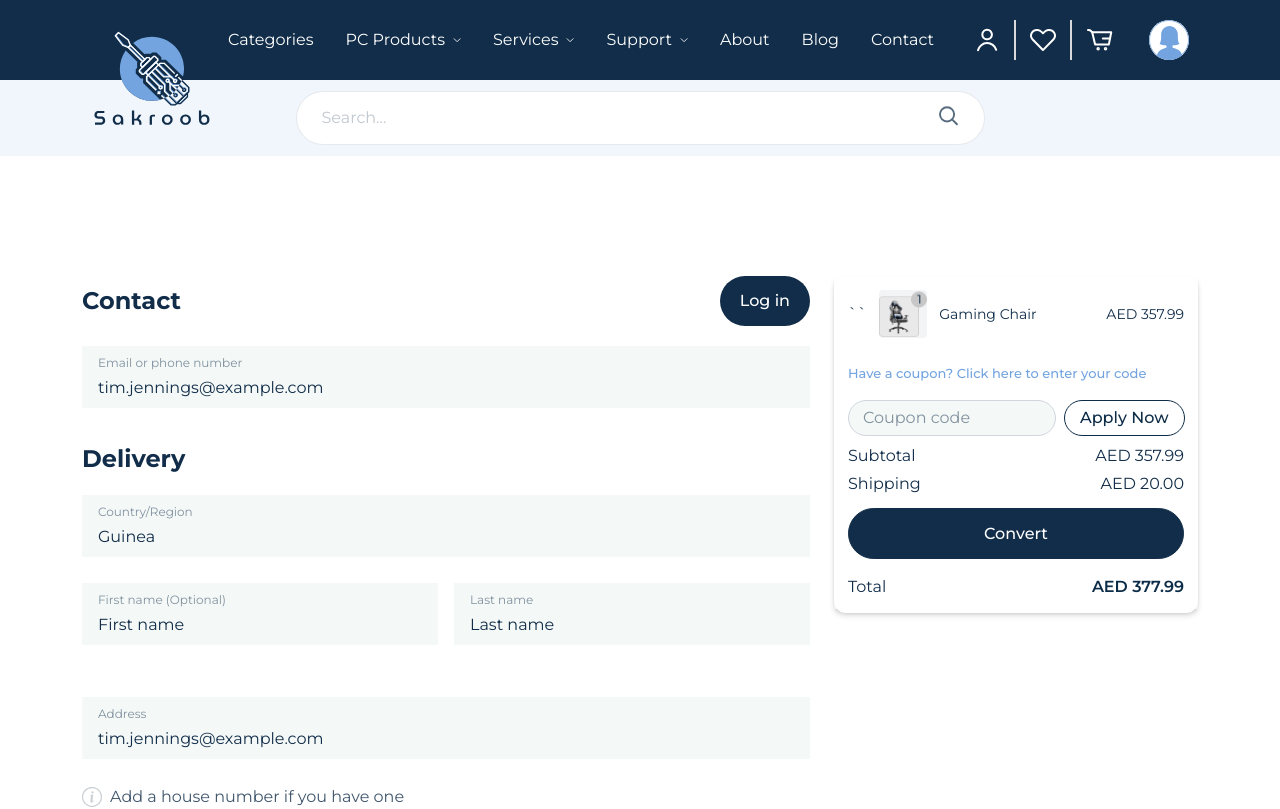
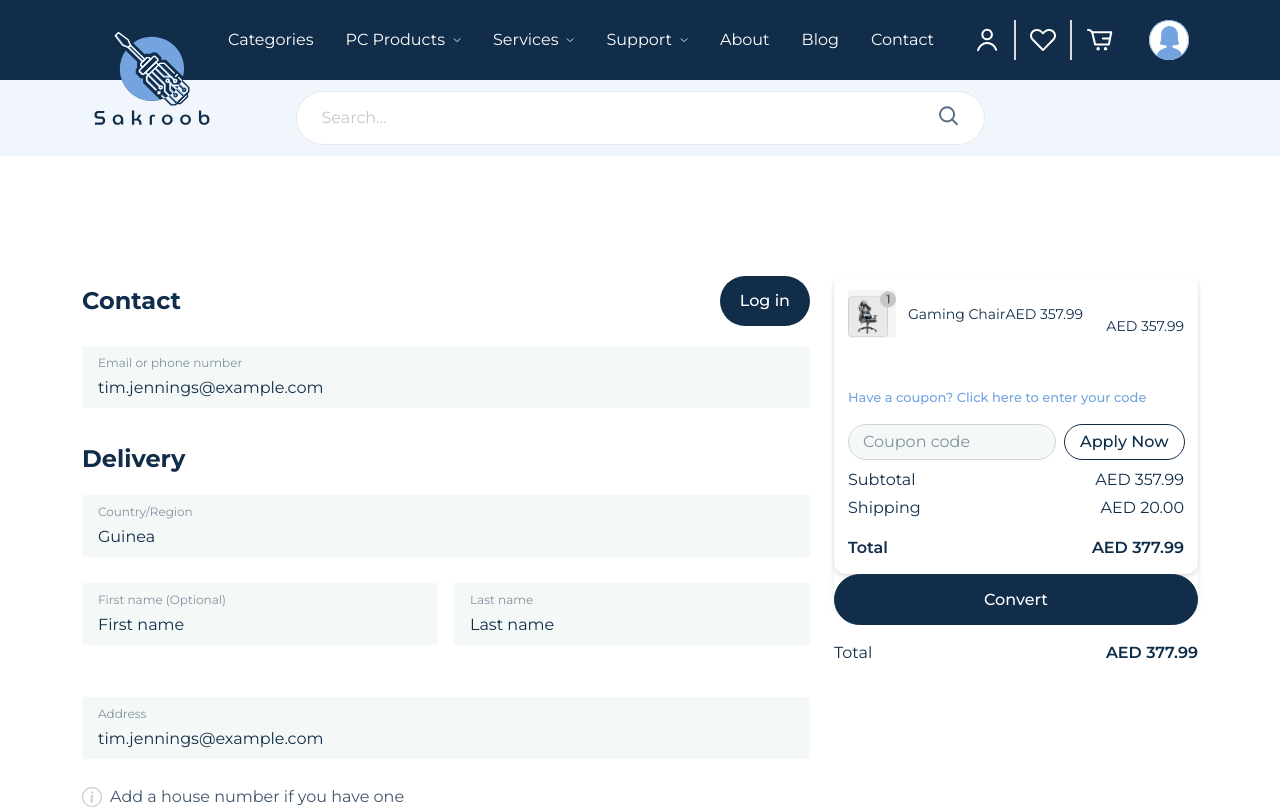
Before and after one commit to khushboo-590/sakroob, a React (Vite) app: page /checkout in a window 1280 px wide. Shown: the top 809 px of the page. Built offline with nearby package versions, Linux system fonts and the light colour scheme; sample sign-in values are in the browser's storage.

Commit message:
checkout done

```diff
--- a/src/components/CheckOut.jsx
+++ b/src/components/CheckOut.jsx
@@ -22,6 +22,20 @@ const CheckoutPage = () => {
             setTimeout(() => setCouponMessage(""), 3000);
         }
     };
+    const basePrice = 357.99;
+    const shipping = 20.0;
+    const discountPerClick = 10;
+
+    const [clickCount, setClickCount] = useState(0);
+
+    const handleImageClick = () => {
+        setClickCount((prev) => prev + 1);
+    };
+
+    const discount = discountPerClick * clickCount;
+    const subtotal = basePrice - discount;
+    const total = subtotal + shipping;
+
 
     return (
         <div className="min-h-screen py-8 md:py-16 lg:py-[120px] overflow-hidden px-4">
@@ -232,14 +246,19 @@ const CheckoutPage = () => {
                         <div className="lg:max-w-[364px] w-full shadow-md h-[333px] lg:mb-0 mb-7 ">
                             <div className="bg-white p-[14px] rounded-xl shadow-md w-full lg:max-w-sm">
                                 <div className="flex items-center justify-between mb-[26px]">
-                                    <div className="flex items-center gap-3">
-                 ``                       <img
-                                            src={chairImage}
-                                            alt="Gaming Chair"
-                                            className="w-12 h-12  pointer-events-none object-contain bg-gray-100 rounded"
-                                        />
-                                        <span className="text-sm leading-[150%]">Gaming Chair</span>
+                                    <div className="flex items-center justify-between mb-6">
+                                        <div className="flex items-center gap-3">
+                                            <img
+                                                src={chairImage}
+                                                alt="Gaming Chair"
+                                                onClick={handleImageClick}
+                                                className="w-12 h-12 bg-gray-100 rounded cursor-pointer object-contain"
+                                            />
+                                            <span className="text-sm">Gaming Chair</span>
+                                        </div>
+                                        <span className="text-sm">AED {basePrice.toFixed(2)}</span>
                                     </div>
+
                                     <span className="text-sm leading-[150%]">AED 357.99</span>
                                 </div>
                                 <p className="text-[13px] text-[#73A4E0] leading-[150%] font-medium cursor-pointer">
@@ -267,13 +286,25 @@ const CheckoutPage = () => {
                                 <div className="mb-3 space-y-1 text-base">
                                     <div className="flex justify-between">
                                         <span>Subtotal</span>
-                                        <span>AED 357.99</span>
+                                        <span>AED {subtotal.toFixed(2)}</span>
                                     </div>
                                     <div className="flex justify-between">
                                         <span>Shipping</span>
-                                        <span>AED 20.00</span>
+                                        <span>AED {shipping.toFixed(2)}</span>
                                     </div>
+                                    {discount > 0 && (
+                                        <div className="flex justify-between text-green-600">
+                                            <span>Discount ({clickCount} clicks)</span>
+                                            <span>- AED {discount.toFixed(2)}</span>
+                                        </div>
+                                    )}
                                 </div>
+
+                                <div className="flex justify-between mt-4 text-base font-semibold">
+                                    <span>Total</span>
+                                    <span className="text-[#0D2C47]">AED {total.toFixed(2)}</span>
+                                </div>
+                            </div>
                                 <CustomButton
                                     buttonClass="py-4 w-full border border-[#112D49] hover:text-[#112D49] text-white"
                                     buttonText="Convert"
@@ -285,10 +316,10 @@ const CheckoutPage = () => {
                             </div>
                             </div>
 
+
                         </div>
                     </div>
                 </div>
-            </div>
     );
 };
 
```
